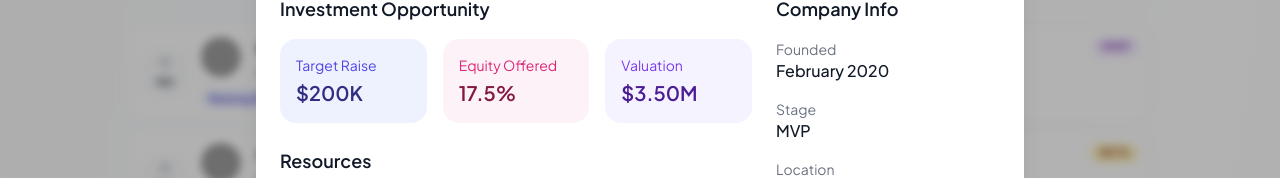
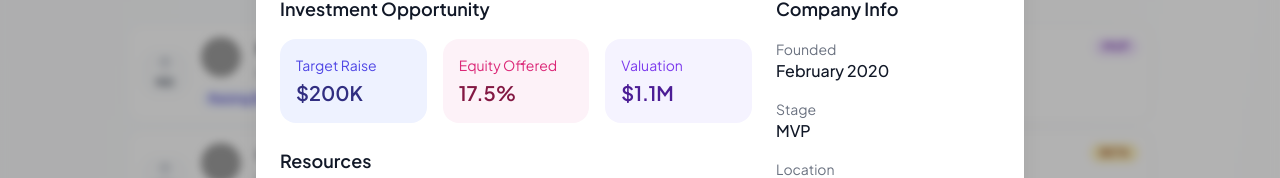
Before and after one commit to amanjaiman/Crowdsource-Investing-Demo, a React (Vite) app: page / in a window 1280 px wide. Both pictures are taken after a click on the button 670 px from the left and 482 px from the top of the page. Shown: the part 409-587 px from the top of the page. Built offline with nearby package versions, Linux system fonts and the light colour scheme; grey boxes are pictures that could not be loaded; a web font is replaced by a local one.

Commit message:
fix valuation calculation

```diff
--- a/src/components/startup/StartupList.tsx
+++ b/src/components/startup/StartupList.tsx
@@ -445,10 +445,9 @@ export function StartupList({ startups, onVote }: StartupListProps) {
                                 style: "currency",
                                 currency: "USD",
                                 notation: "compact",
-                                maximumFractionDigits: 2,
                               }).format(
-                                selectedStartup.fundraising.targetAmount *
-                                  selectedStartup.fundraising.equity
+                                selectedStartup.fundraising.targetAmount /
+                                  (selectedStartup.fundraising.equity / 100)
                               )}
                             </p>
                           </div>
```
